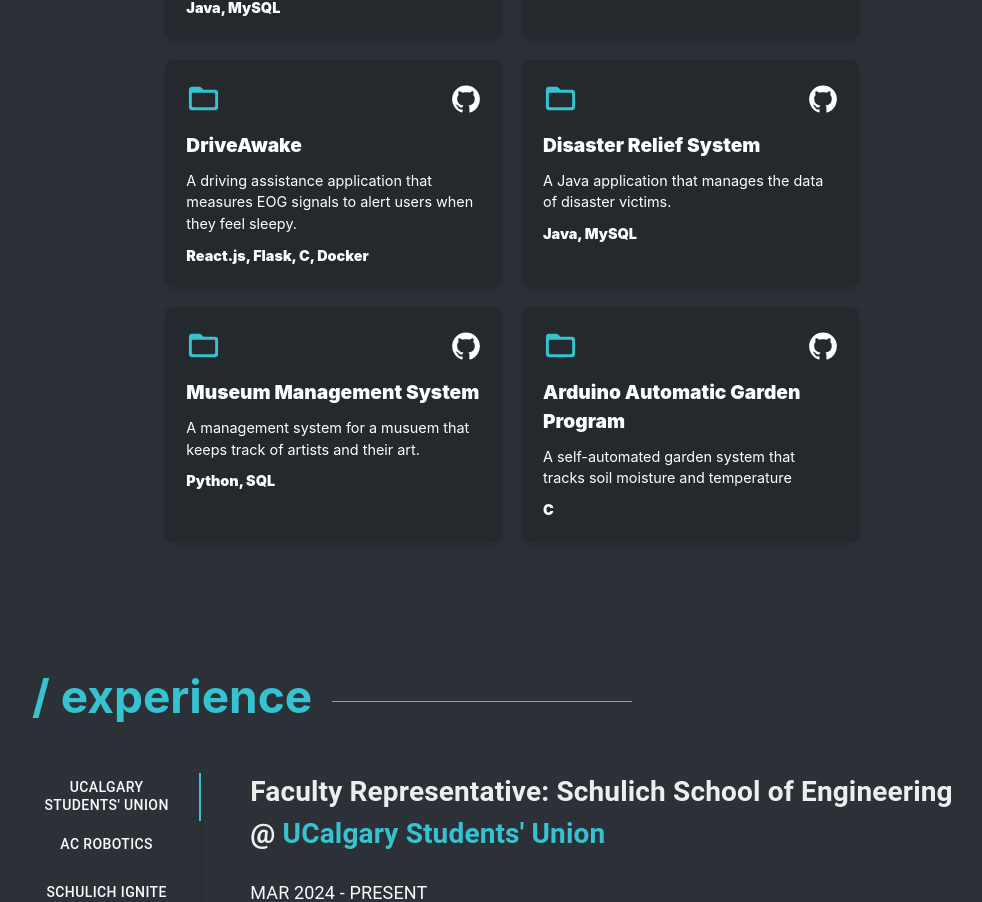
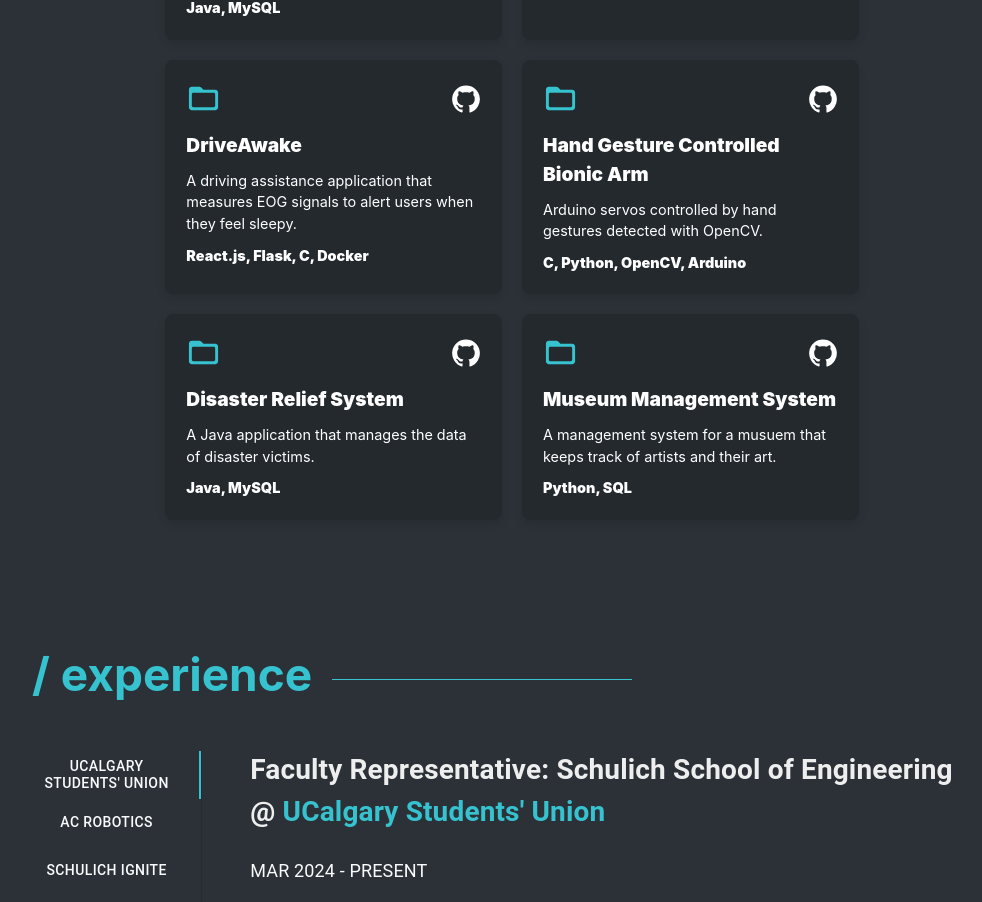
Before and after one commit to debodam/Debo_Portfolio, a React (Create React App) app: page / in a window 1280 px wide. Shown: the part 1792-2694 px from the top of the page, without its empty margins (128-1110 px from the left). Built offline with nearby package versions, Linux system fonts and the light colour scheme.

Commit message:
Added "Hand Gesture Controlled Bionic Arm" to Projects

```diff
--- a/src/Pages/homepage/index.jsx
+++ b/src/Pages/homepage/index.jsx
@@ -49,6 +49,11 @@ const Homepage = () => {
       techStack: "React.js, Flask, C, Docker",
       link: "https://github.com/debodam/nathacks2023",
     },
+    "Hand Gesture Controlled Bionic Arm": {
+      desc: "Arduino servos controlled by hand gestures detected with OpenCV.",
+      techStack: "C, Python, OpenCV, Arduino",
+      link: "https://github.com/debodam/Myoelectric-Prosthesis-Hand-Gesture-Recognition",
+    },
     "Disaster Relief System": {
       desc: "A Java application that manages the data of disaster victims.",
       techStack: "Java, MySQL",
@@ -58,11 +63,6 @@ const Homepage = () => {
       desc: "A management system for a musuem that keeps track of artists and their art.",
       techStack: "Python, SQL",
       link: "https://github.com/debodam/Museum-Management-System",
-    },
-    "Arduino Automatic Garden Program": {
-      desc: "A self-automated garden system that tracks soil moisture and temperature",
-      techStack: "C",
-      link: "https://github.com/debodam/Automated-Indoor-Garden-Arduino-Code",
     },
   };
 
```
